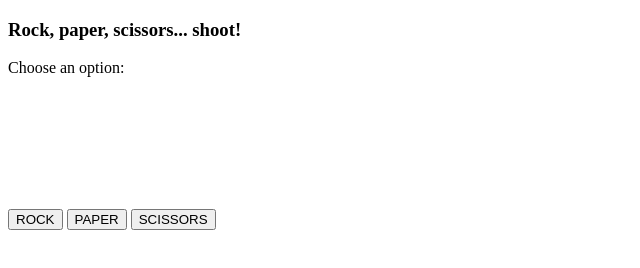
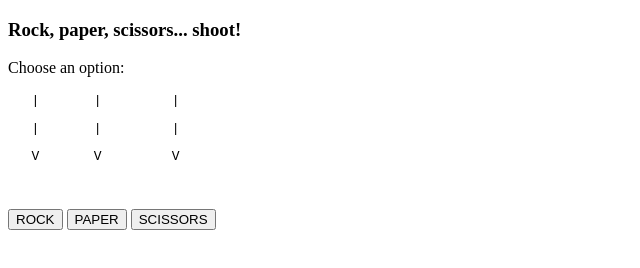
Before and after one commit to tylerfreberg/rock-paper-scissors, a plain HTML site: page index.html in a window 1280 px wide. Shown: the full height of the page, 0-640 px from the left. Drawn offline with Linux system fonts and the light colour scheme.

Commit message:
formatting changes

```diff
--- a/index.html
+++ b/index.html
@@ -9,6 +9,9 @@
             <h3>Rock, paper, scissors... shoot!</h3>
             <div style="height: 150px;" id="gameplan">
                 <p>Choose an option:</p>
+                <pre>   |       |         |</pre>
+                <pre>   |       |         |</pre>
+                <pre>   V       V         V</pre>
             </div>
         </div>
         <div id="buttoncontainer">
```
